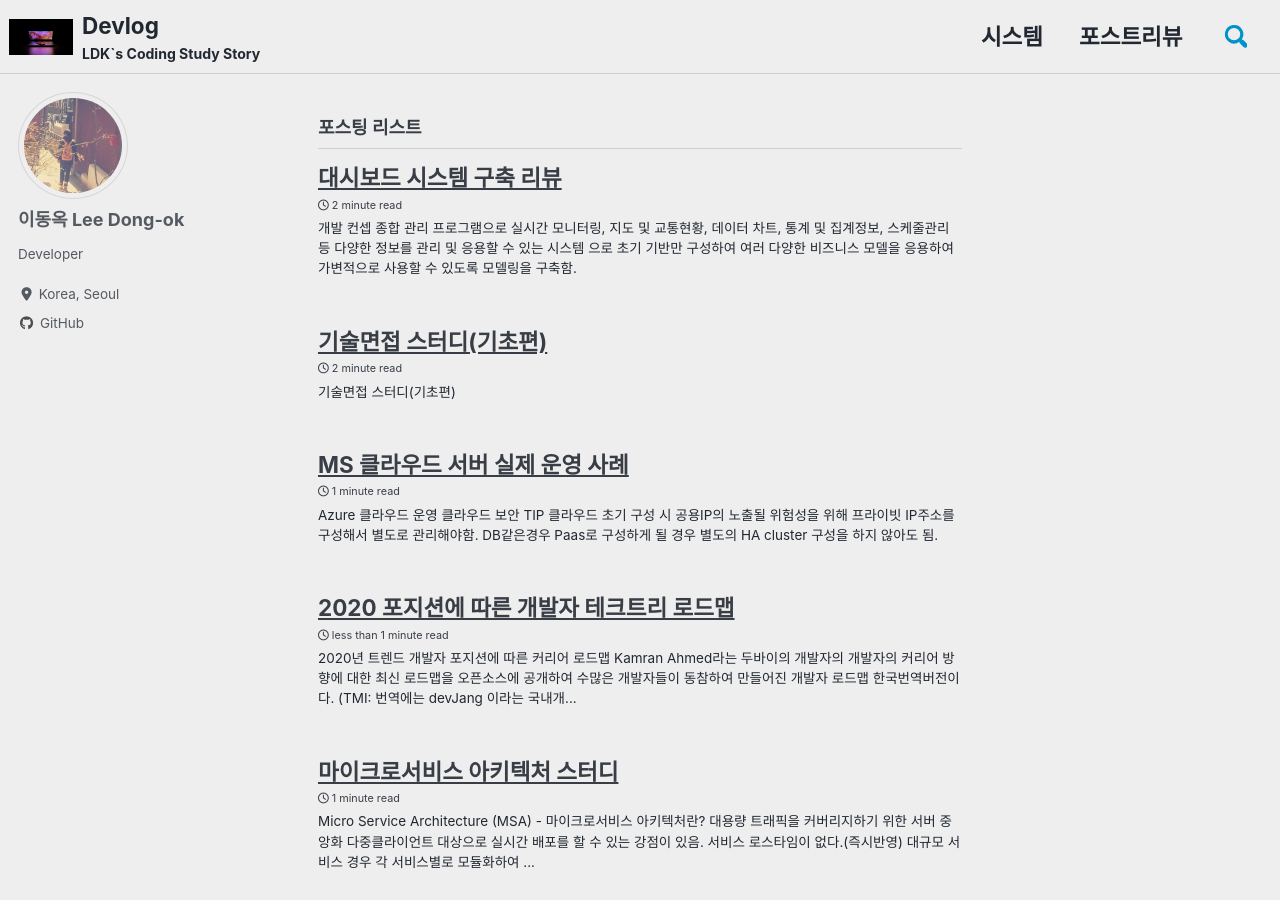
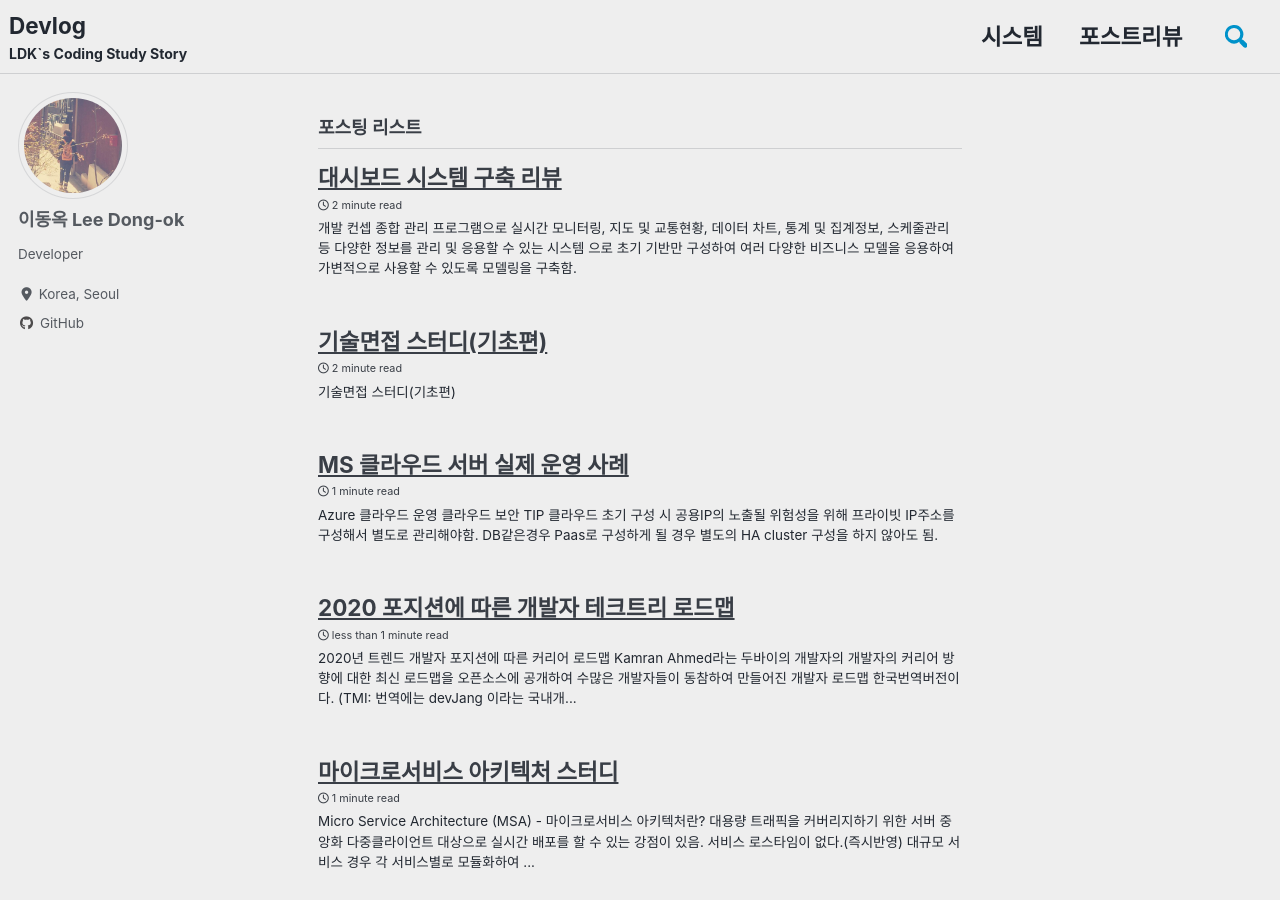
Before and after one commit to ldk-hub/ldk-hub.github.io, a Jekyll site: the page built from index.html, in a window 1280 px wide and 900 px high. Built offline with Jekyll 4.4.1, drawn with Linux system fonts in a browser that asks for light colours; cached includes are drawn as plain includes; nearby versions of some CDN libraries; a script that is not in the unit is left out; the list of posts is cut into pages by our own code; comment, search, counter and statistics services are not loaded.

Commit message:
Update _config.yml

```diff
--- a/_config.yml
+++ b/_config.yml
@@ -25,7 +25,7 @@ url                      : "https://ldk-hub.github.io"        # the base hostnam
 baseurl                  : "" # the subpath of your site, e.g. "/blog"
 repository               : # GitHub username/repo-name e.g. "mmistakes/minimal-mistakes"
 teaser                   :  "/assets/images/desk.jpg" # path of fallback teaser image, e.g.
-logo                     : "/assets/images/notebook.jpg" # path of logo image to display in the masthead, e.g. "/assets/images/88x88.png"
+logo                     :  # path of logo image to display in the masthead, e.g. "/assets/images/88x88.png"
 masthead_title           : # overrides the website title displayed in the masthead, use " " for no title
 # breadcrumbs            : false # true, false (default)
 words_per_minute         : 200
```
